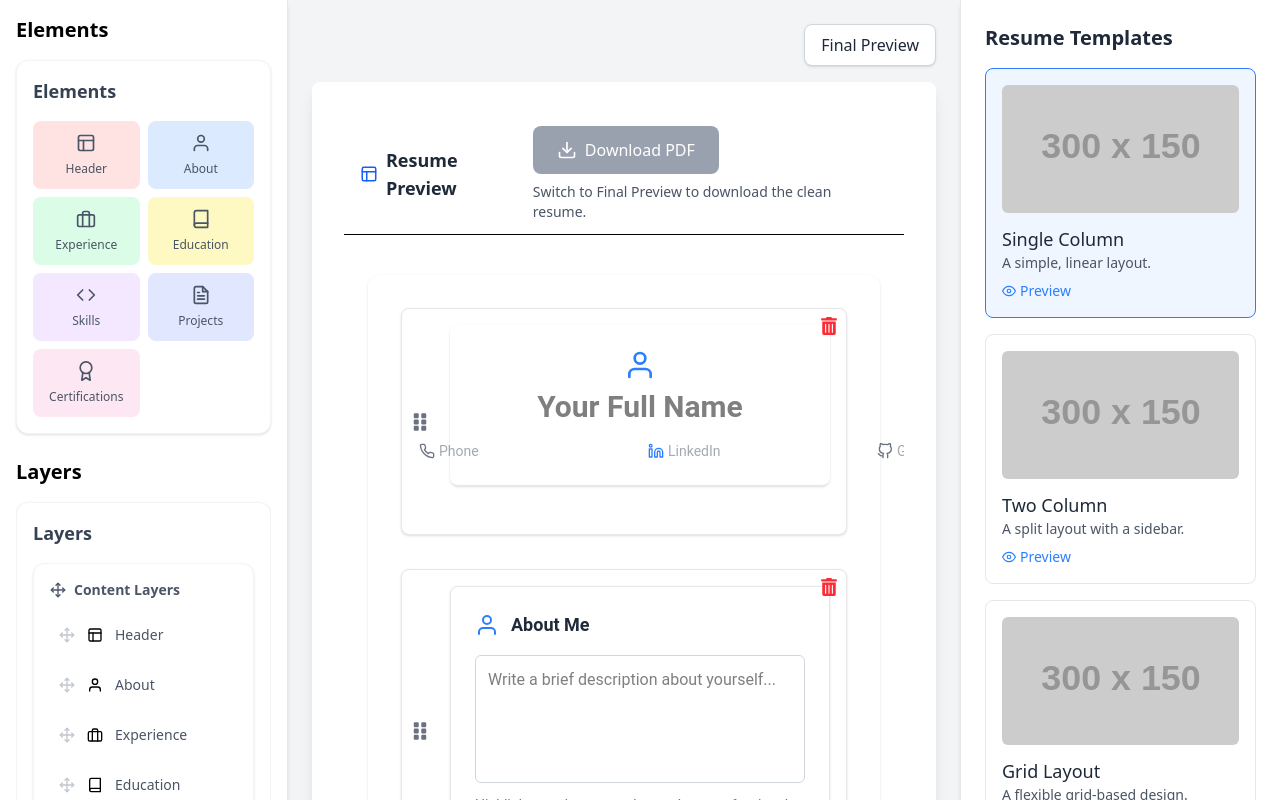
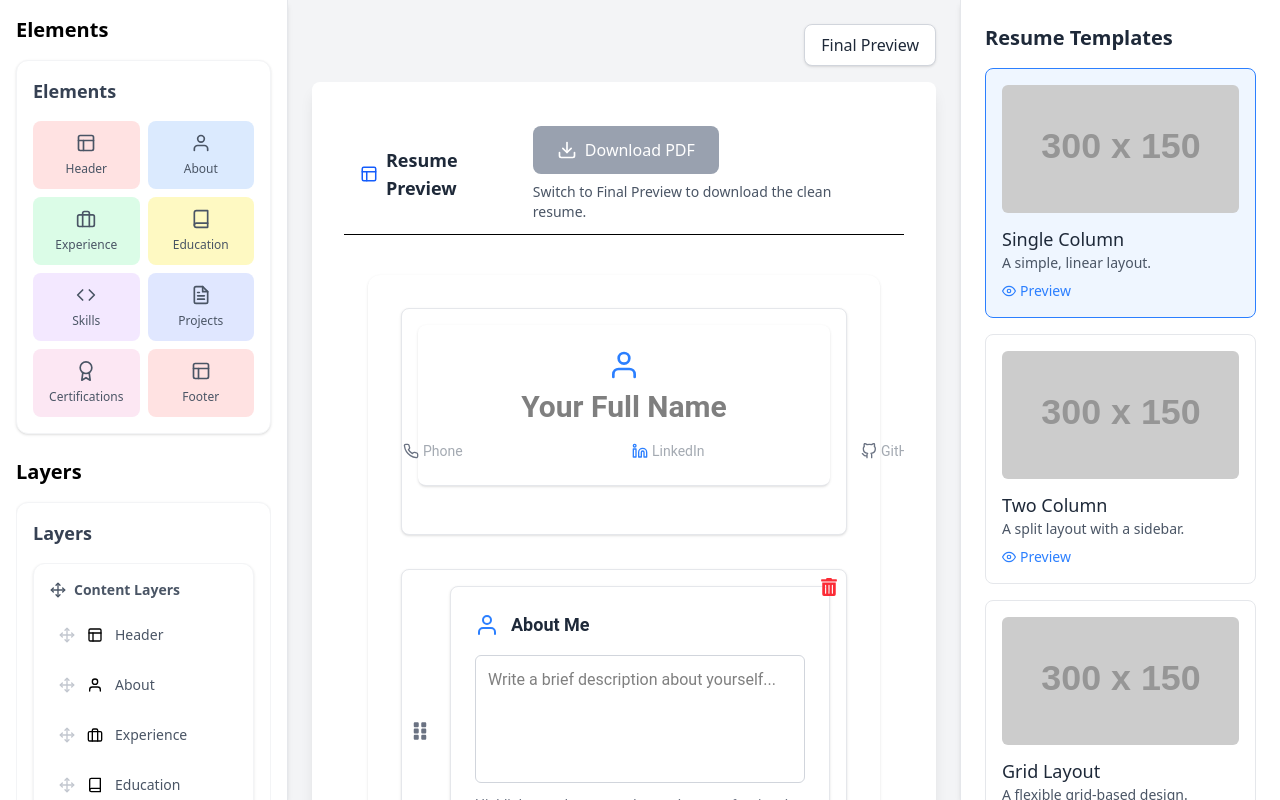
Before and after one commit to rajatsharmaji/resume-builder-surface, a React (Vite) app: page / in a window 1280 px wide. Built offline with nearby package versions, Linux system fonts and the light colour scheme.

Commit message:
fix: header and footer position has been fixed

```diff
--- a/src/components/DraggableSection.jsx
+++ b/src/components/DraggableSection.jsx
@@ -30,19 +30,36 @@ const DraggableSection = ({
   finalMode = false, // default false
 }) => {
   const Component = sectionComponents[section.type];
+  const isLocked = section.type === "header" || section.type === "footer";
 
-  // Drag & drop only needed in edit mode
+  // Drag & drop is only allowed if the section is not locked.
   const handleDragStart = (e) => {
+    if (isLocked) {
+      e.preventDefault();
+      alert(
+        `${
+          section.type.charAt(0).toUpperCase() + section.type.slice(1)
+        } section is locked and cannot be moved.`
+      );
+      return;
+    }
     e.dataTransfer.setData("text/plain", section.id);
   };
 
   const handleDrop = (e) => {
     e.preventDefault();
+    if (isLocked) {
+      alert(
+        `${
+          section.type.charAt(0).toUpperCase() + section.type.slice(1)
+        } section is locked and cannot be repositioned.`
+      );
+      return;
+    }
     const draggedId = e.dataTransfer.getData("text/plain");
     moveSection(draggedId, index);
   };
 
-  // If finalMode, skip drag handle, delete icon, and fancy card styling
   if (finalMode) {
     return (
       <div className="mb-4">
@@ -55,25 +72,24 @@ const DraggableSection = ({
     );
   }
 
-  // Edit mode: show borders, drag handle, and trash icon
   return (
     <div
-      draggable
+      draggable={!isLocked}
       onDragStart={handleDragStart}
       onDrop={handleDrop}
       onDragOver={(e) => e.preventDefault()}
       className="mb-4 border border-gray-200 rounded-lg p-4 bg-white shadow-sm
                  relative transition-transform hover:shadow-md hover:-translate-y-1"
     >
-      {/* Drag handle */}
+      {/* Show drag handle and delete icon only if not locked */}
+      {!isLocked && (
+        <>
           <div
             className="absolute top-1/2 left-2 -translate-y-1/2 cursor-grab text-gray-500 hover:text-gray-700"
             title="Drag to reorder"
           >
             <FaGripVertical size={20} />
           </div>
-
-      {/* Delete icon */}
           <button
             onClick={() => removeSection(section.id)}
             className="absolute top-2 right-2 text-red-500 hover:text-red-600 transition-colors duration-200"
@@ -81,9 +97,9 @@ const DraggableSection = ({
           >
             <FaTrashAlt size={18} />
           </button>
-
-      {/* Actual content */}
-      <div className="pl-8">
+        </>
+      )}
+      <div className={isLocked ? "" : "pl-8"}>
         {Component ? (
           <Component sectionId={section.id} finalMode={false} />
         ) : (
--- a/src/components/PreviewPanel.jsx
+++ b/src/components/PreviewPanel.jsx
@@ -1,4 +1,5 @@
 /* eslint-disable react/prop-types */
+// src/components/PreviewPanel.jsx
 import PropTypes from "prop-types";
 import { FiLayout } from "react-icons/fi";
 import DownloadButton from "./DownloadButton";
@@ -18,15 +19,18 @@ const PreviewPanel = ({
   customizations,
   finalMode, // if true, show a clean final preview
 }) => {
-  /**
-   * SectionWrapper decides how each section is rendered.
-   * In finalMode, we skip borders and interactions entirely.
-   */
+  // Separate header and footer from other sections
+  const headerSection = sections.find((s) => s.type === "header");
+  const footerSection = sections.find((s) => s.type === "footer");
+  const otherSections = sections.filter(
+    (s) => s.type !== "header" && s.type !== "footer"
+  );
+
+  // SectionWrapper wraps each section
   const SectionWrapper = ({ section, index }) => {
     return (
       <div
         onContextMenu={(e) => {
-          // Only allow context menu if not in final mode
           if (!finalMode) handleRightClick(e, section.id);
         }}
         className={
@@ -52,17 +56,18 @@ const PreviewPanel = ({
     </div>
   );
 
-  /**
-   * Helper functions to render different layout templates:
-   * - Two-column
-   * - Grid
-   * - Single column
-   */
-  const renderColumns = (leftTypes, rightTypes) => {
-    const leftSections = sections.filter((s) => leftTypes.includes(s.type));
-    const rightSections = sections.filter((s) => rightTypes.includes(s.type));
+  // Render layout based on currentTemplate
+  let content;
+  if (currentTemplate === "two-column") {
+    // In two-column mode, header and footer are rendered separately.
+    // The remaining sections are split evenly.
+    const mid = Math.ceil(otherSections.length / 2);
+    const leftSections = otherSections.slice(0, mid);
+    const rightSections = otherSections.slice(mid);
 
-    return (
+    content = (
+      <>
+        {headerSection && <SectionWrapper section={headerSection} index={0} />}
         <div className="grid grid-cols-1 md:grid-cols-2 gap-8">
           <div className="space-y-6">
             {leftSections.map((section, i) => (
@@ -77,39 +82,44 @@ const PreviewPanel = ({
             {rightSections.length === 0 && <EmptyColumnMessage />}
           </div>
         </div>
+        {footerSection && <SectionWrapper section={footerSection} index={0} />}
+      </>
     );
-  };
-
-  const renderGrid = () => (
+  } else if (currentTemplate === "grid") {
+    // In grid mode, header is at the top and footer at the bottom.
+    content = (
+      <>
+        {headerSection && <SectionWrapper section={headerSection} index={0} />}
         <div className="grid grid-cols-1 md:grid-cols-2 gap-4">
-      {sections.map((section, i) => (
+          {otherSections.map((section, i) => (
             <SectionWrapper key={section.id} section={section} index={i} />
           ))}
         </div>
+        {footerSection && <SectionWrapper section={footerSection} index={0} />}
+      </>
     );
-
-  const renderSingleColumn = () => (
-    <div className="space-y-6">
-      {sections.map((section, i) => (
+  } else {
+    // Single-column: header, then other sections, then footer.
+    content = (
+      <>
+        {headerSection && <SectionWrapper section={headerSection} index={0} />}
+        {otherSections.map((section, i) => (
           <SectionWrapper key={section.id} section={section} index={i} />
         ))}
-    </div>
+        {footerSection && <SectionWrapper section={footerSection} index={0} />}
+      </>
     );
+  }
 
   return (
     <div className="flex-1 flex flex-col gap-4 h-full">
-      {/*
-        Top header bar:
-        - In edit mode, show "Resume Preview" + Download button (which can be disabled).
-        - In final mode, show a simpler header.
-      */}
+      {/* Top header bar */}
       {!finalMode && (
         <div className="flex items-center justify-between px-4 py-3 bg-white border-b">
           <h2 className="text-lg font-semibold flex items-center gap-2">
             <FiLayout className="text-blue-600" />
             <span className="text-gray-800">Resume Preview</span>
           </h2>
-          {/* Download button is disabled unless finalMode is toggled */}
           <DownloadButton contentRef={resumeRef} disableDownload={!finalMode} />
         </div>
       )}
@@ -119,7 +129,6 @@ const PreviewPanel = ({
           <h2 className="text-lg font-semibold text-gray-800">
             Final Resume Preview
           </h2>
-          {/* If you want the download button visible in final mode, show it here: */}
           <div className="mt-2">
             <DownloadButton contentRef={resumeRef} disableDownload={false} />
           </div>
@@ -142,7 +151,6 @@ const PreviewPanel = ({
           ref={resumeRef}
           className="mx-auto max-w-4xl bg-white rounded-xl shadow-sm p-8 transition-all duration-300"
         >
-          {/* Context Menu only in edit mode */}
           {contextMenu && !finalMode && (
             <ContextMenu
               x={contextMenu.x}
@@ -151,16 +159,7 @@ const PreviewPanel = ({
               onRemove={() => removeSection(contextMenu.sectionId)}
             />
           )}
-
-          {/* Render based on the chosen template */}
-          {currentTemplate === "two-column"
-            ? renderColumns(
-                ["header", "about", "skills"],
-                ["experience", "education", "projects"]
-              )
-            : currentTemplate === "grid"
-            ? renderGrid()
-            : renderSingleColumn()}
+          {content}
         </div>
       </div>
     </div>
--- a/src/pages/ResumeBuilder.jsx
+++ b/src/pages/ResumeBuilder.jsx
@@ -1,10 +1,10 @@
+// src/components/ResumeBuilder.jsx
 import { useState, useRef } from "react";
 import useResume from "../hooks/useResume";
 import ElementsPanel from "../components/ElementsPanel";
 import LayersPanel from "../components/LayersPanel";
 import PreviewPanel from "../components/PreviewPanel";
 import RightPanel from "../components/RightPanel";
-
 import {
   FiAward,
   FiBook,
@@ -21,7 +21,7 @@ const ResumeBuilder = () => {
   const [currentTemplate, setCurrentTemplate] = useState("single-column");
   const [customizations, setCustomizations] = useState({
     font: "Roboto",
-    fontSize: 16, // using a number for simplicity
+    fontSize: 16,
     primaryColor: "#007BFF",
     secondaryColor: "#F8F9FA",
     spacing: "1rem",
@@ -75,6 +75,12 @@ const ResumeBuilder = () => {
       icon: <FiAward className="w-5 h-5" />,
       color: "bg-pink-100",
     },
+    {
+      id: "footer",
+      label: "Footer",
+      icon: <FiLayout className="w-5 h-5" />,
+      color: "bg-red-100",
+    },
   ];
 
   // Handle template selection
@@ -91,22 +97,48 @@ const ResumeBuilder = () => {
     }));
   };
 
-  // Handle drop for adding sections
+  // Wrap moveSection to prevent moving locked sections
+  const handleMoveSection = (draggedId, targetIndex) => {
+    const draggedSection = sections.find((s) => s.id === draggedId);
+    if (draggedSection) {
+      if (draggedSection.type === "header") {
+        alert("Header must always remain at the top.");
+        return;
+      }
+      if (draggedSection.type === "footer") {
+        alert("Footer must always remain at the bottom.");
+        return;
+      }
+    }
+    moveSection(draggedId, targetIndex);
+  };
+
+  // Handle drop when adding new sections.
+  // For header and footer, force their locked positions.
   const handleDrop = (e) => {
     e.preventDefault();
+    e.stopPropagation(); // Prevent duplicate drop events
     const sectionId = e.dataTransfer.getData("sectionId");
     if (!sectionId) return;
+    let insertIndex;
+    if (sectionId === "header") {
+      insertIndex = 0;
+    } else if (sectionId === "footer") {
+      insertIndex = sections.length;
+    } else {
       const previewRect = resumeRef.current.getBoundingClientRect();
       const dropY = e.clientY - previewRect.top;
       const sectionNodes = Array.from(resumeRef.current.children);
-    let insertIndex = sections.length;
+      insertIndex = sections.length;
       for (let i = 0; i < sectionNodes.length; i++) {
         const node = sectionNodes[i];
         const nodeRect = node.getBoundingClientRect();
-      const nodeMidpoint = nodeRect.top - previewRect.top + nodeRect.height / 2;
+        const nodeMidpoint =
+          nodeRect.top - previewRect.top + nodeRect.height / 2;
         if (dropY < nodeMidpoint) {
           insertIndex = i;
           break;
+        }
       }
     }
     addSection(sectionId, insertIndex);
@@ -130,7 +162,7 @@ const ResumeBuilder = () => {
           <h2 className="text-xl font-semibold mb-4">Layers</h2>
           <LayersPanel
             sections={sections}
-            moveSection={moveSection}
+            moveSection={handleMoveSection}
             removeSection={removeSection}
           />
         </div>
@@ -156,7 +188,7 @@ const ResumeBuilder = () => {
           <PreviewPanel
             resumeRef={resumeRef}
             sections={sections}
-            moveSection={moveSection}
+            moveSection={handleMoveSection}
             removeSection={removeSection}
             contextMenu={contextMenu}
             setContextMenu={setContextMenu}
```
Lines whose indentation alone changed are shown as unchanged.
